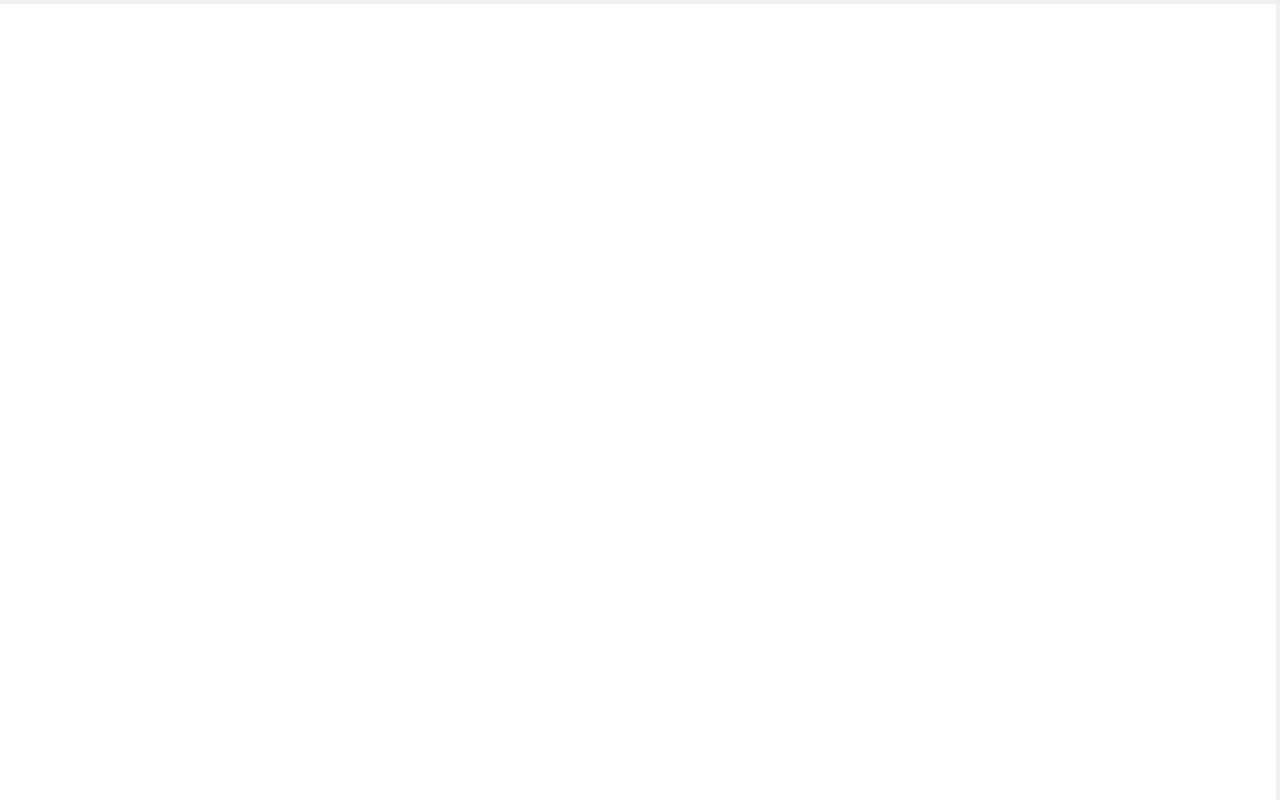
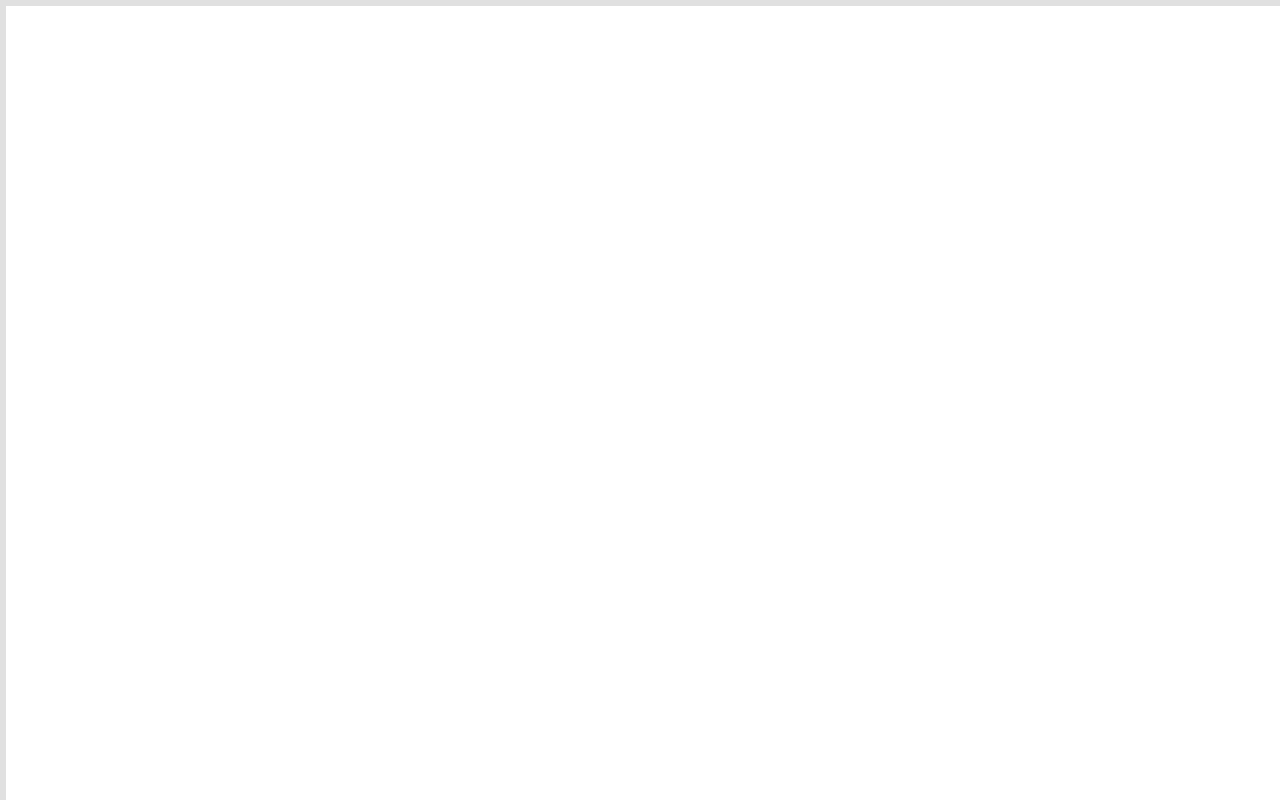
Before and after one commit to D3VAL3X/ALEX-S-SECURITY-DASHBOARD, a website: page dashboard.html in a window 1280 px wide. Drawn offline with Linux system fonts and the light colour scheme.

Commit message:
Update dashboard.html

```diff
--- a/dashboard.html
+++ b/dashboard.html
@@ -12,8 +12,8 @@
     }
 
     .dashboard-container {
-      border-top: 4px solid #f0f0f0;  /* slightly darker white */
-      border-right: 4px solid #f0f0f0; /* slightly darker white */
+      border-top: 6px solid #e0e0e0;   /* slightly darker white */
+      border-left: 6px solid #e0e0e0;  /* slightly darker white */
       min-height: 100vh;
       box-sizing: border-box;
     }
```
